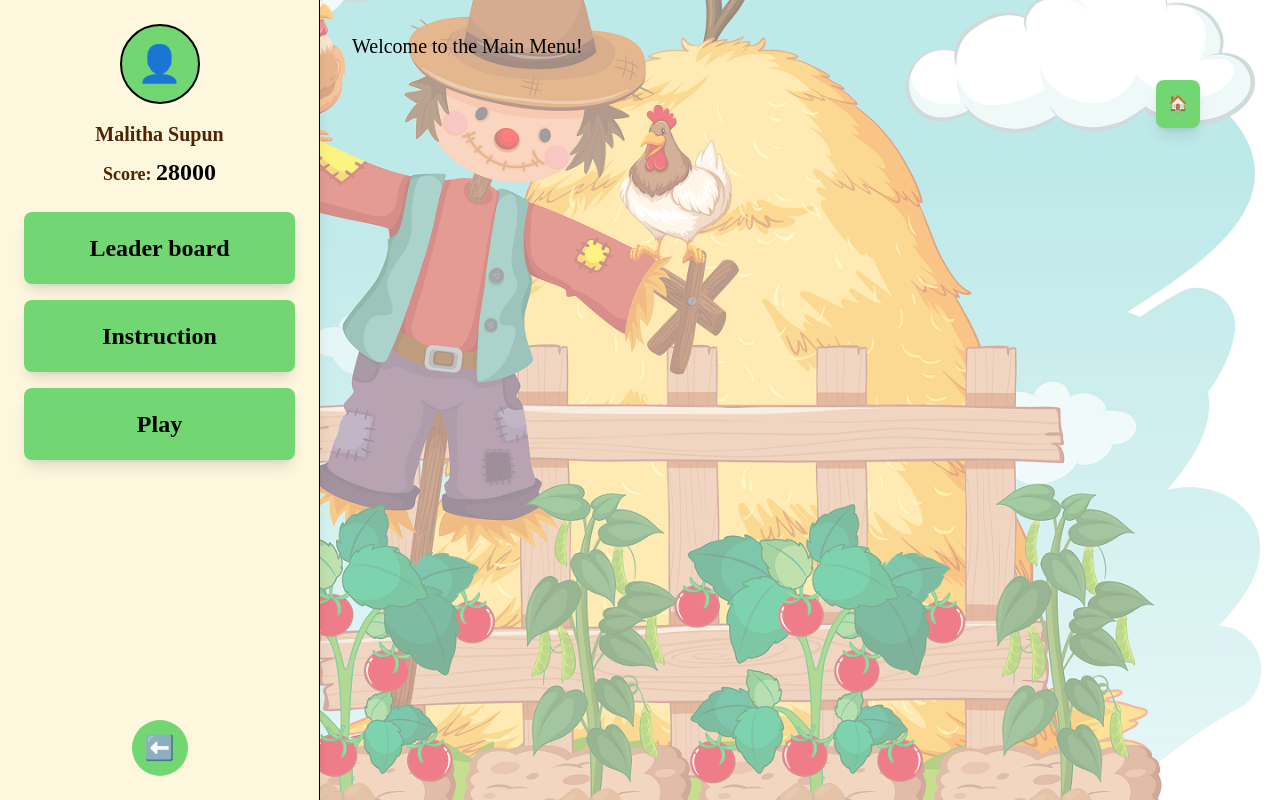
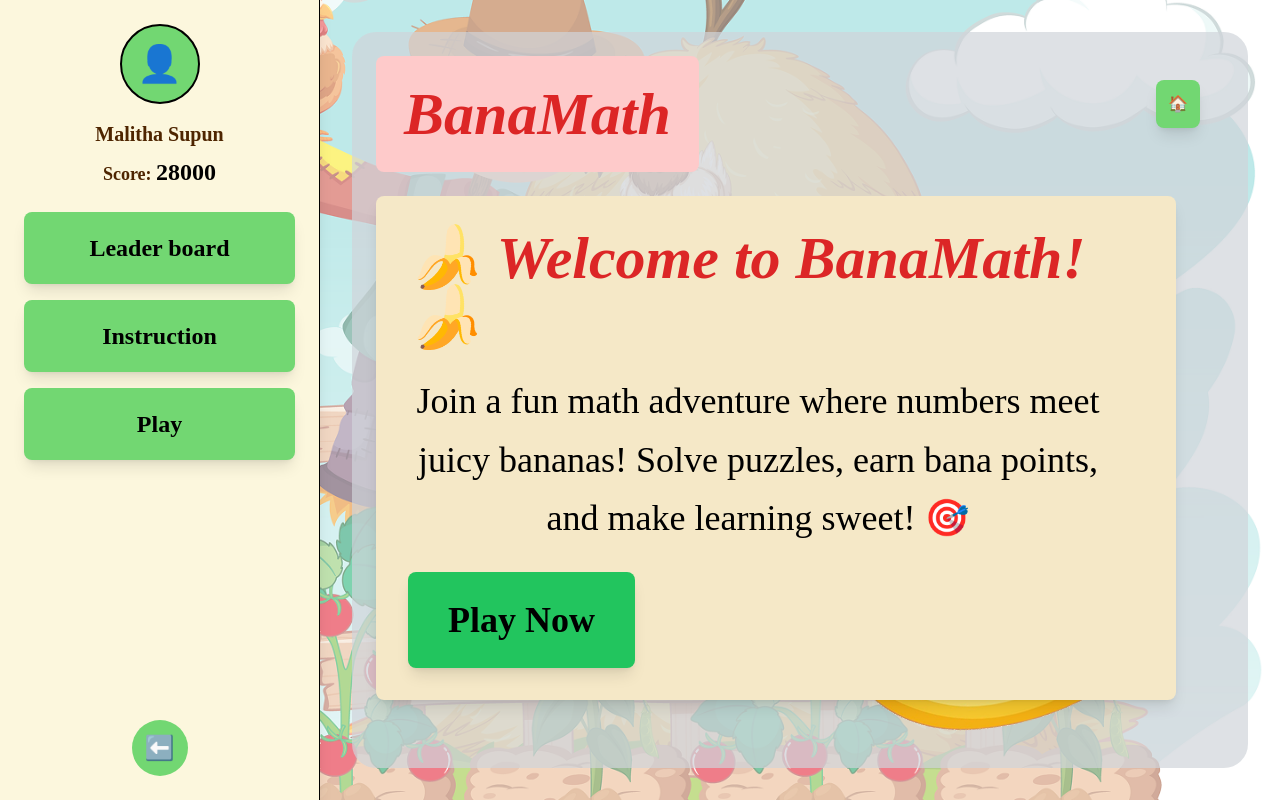
Before and after one commit to MalithaSupun/Banana-Game, a React (Vite) app: page /mainmenu in a window 1280 px wide. Built offline with nearby package versions, Linux system fonts and the light colour scheme.

Commit message:
add WelcomePage component and integrate it into MainMenuPage for enhanced user experience

```diff
--- a/src/App.jsx
+++ b/src/App.jsx
@@ -6,6 +6,7 @@ import SignupPage from "./pages/SignupPage";
 import MainMenuPage from "./pages/MainMenuPage";
 import InstructionsPage from "./pages/InstructionsPage";
 import LeaderBoardPage from "./pages/LeaderBoardPage";
+import WelcomePage from "./pages/WelcomePage";
 
 function App() {
   return (
@@ -18,6 +19,7 @@ function App() {
         <Route path="/mainmenu" element={<MainMenuPage />} />
         <Route path="/instructions" element={<InstructionsPage />} />
         <Route path="/leaderboard" element={<LeaderBoardPage />} />
+        <Route path="/welcome" element={<WelcomePage />} />
       </Routes>
     </Router>
   );
--- a/src/pages/MainMenuPage.jsx
+++ b/src/pages/MainMenuPage.jsx
@@ -4,6 +4,7 @@ import InstructionPage from "./InstructionsPage"; // Import the instruction page
 import LeaderBoardPage from "./LeaderBoardPage"; // Import the Leaderboard page
 import HomeButton from "../components/HomeButton";
 import Logout from "../components/LogoutButton";
+import WelcomePage from "./WelcomePage";
 
 function MainMenuPage() {
   const [activePage, setActivePage] = useState(null); // Manage which page to show
@@ -58,7 +59,7 @@ function MainMenuPage() {
         ) : activePage === "instruction" ? (
           <InstructionPage />
         ) : (
-          <p className="text-black text-xl">Welcome to the Main Menu!</p>
+          <WelcomePage />
         )}
       </div>
 
--- /dev/null
+++ b/src/pages/WelcomePage.jsx
@@ -0,0 +1,44 @@
+import React from "react";
+import BottomRightImage from "../assets/MainMenuBanana.png";
+
+function WelcomePage() {
+  return (
+    <div className="flex flex-col items-start justify-start h-full w-full  bg-gray-300 p-6 overflow-hidden bg-opacity-70 rounded-3xl">
+      {/* Header Section */}
+      <div className="bg-red-200 p-4 rounded-lg mb-6 w-fit text-center">
+        <h2 className="text-6xl font-bold text-red-600 italic font-dancingScript p-3">
+          BanaMath
+        </h2>
+      </div>
+
+      {/* Welcome Box */}
+      <div className="bg-[#F5E8C7] p-8 rounded-lg shadow-lg max-w-[800px] z-10">
+        <h3 className="text-6xl font-bold text-red-600 italic font-dancingScript">
+          🍌 Welcome to BanaMath! 🍌
+        </h3>
+
+        {/* Description */}
+        <div className="mt-6 w-[700px]">
+          <p className="text-4xl text-black mt-4 text-center leading-relaxed">
+            Join a fun math adventure where numbers meet juicy bananas! Solve
+            puzzles, earn bana points, and make learning sweet! 🎯
+          </p>
+        </div>
+        {/* Play Now Button */}
+        <div className="flex mt-6">
+          <button className="bg-green-500 text-black font-bold text-4xl px-10 py-7 rounded-lg shadow-lg hover:bg-green-700">
+            Play Now
+          </button>
+        </div>
+      </div>
+      {/* Bottom Right Image */}
+      <img
+        src={BottomRightImage}
+        alt="Decorative"
+        className="absolute bottom-4 right-2 max-w-xl max-h-xl object-contain"
+      />
+    </div>
+  );
+}
+
+export default WelcomePage;
```
